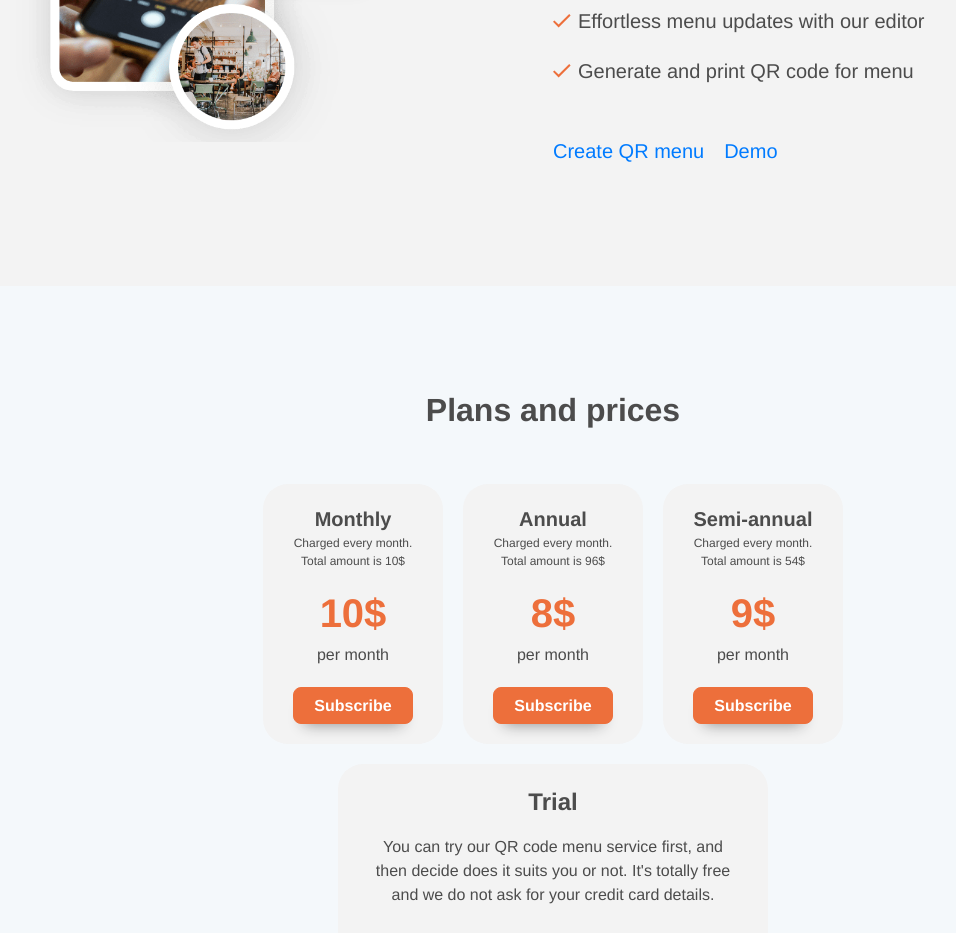
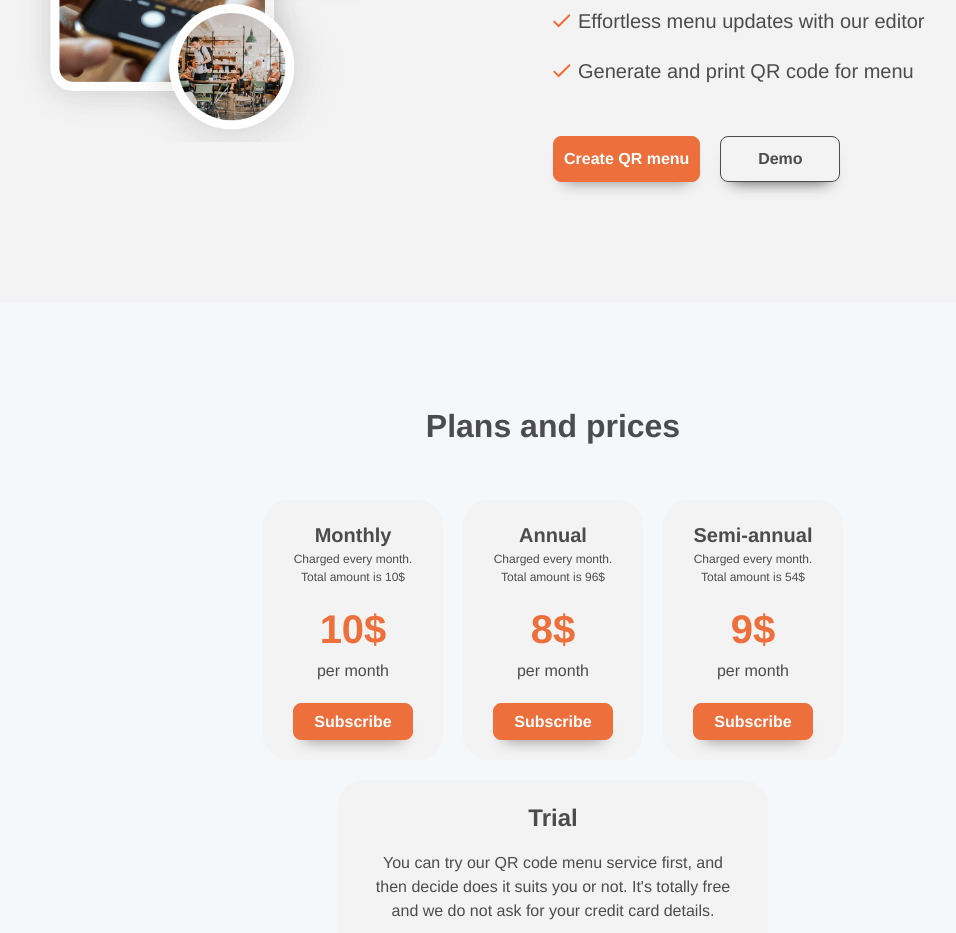
Before and after one commit to SergeyGadzhilov/uimenu, a React (Vite) app in the folder apps/client/: page / in a window 1280 px wide. Shown: the part 1020-1953 px from the top of the page, without its empty margins (87-1043 px from the left). Built offline with nearby package versions, Linux system fonts and the light colour scheme.

Commit message:
Fix buttons

```diff
--- a/apps/client/src/components/Buttons/AccentButton.module.css
+++ /dev/null
@@ -1,18 +0,0 @@
-.button {
-    display: inline-block;
-    color: #FFFFFF;
-    border-radius: 8px;
-    background-color: #ED6F3B;
-    text-align: center;
-    padding: 10px 10px;
-    border: 1px solid #ED6F3B;
-    min-width: 120px;
-    font-weight: 700;
-    font-size: 16px;
-    box-shadow: 0px 11px 15px -11px #868686;
-}
-
-.button:hover {
-    color: #FFFFFF;
-    text-decoration: none;
-}
--- a/apps/client/src/components/Buttons/AccentButton.tsx
+++ /dev/null
@@ -1,14 +0,0 @@
-import { Link } from "react-router-dom";
-import styles from "./AccentButton.module.css"
-
-export default function AccentButton({label="", onPress=null}) {
-    return (
-        <button className={styles.button} onClick={onPress}>{label}</button>
-    );
-};
-
-export function LinkAccentButton({label="", to=""}) {
-    return (
-        <Link className={styles.button} to={to}>{label}</Link>
-    );
-}
--- /dev/null
+++ b/apps/client/src/components/Buttons/buttons.module.css
@@ -0,0 +1,38 @@
+.accent {
+    display: inline-block;
+    color: #FFFFFF;
+    border-radius: 8px;
+    background-color: #ED6F3B;
+    text-align: center;
+    padding: 10px 10px;
+    border: 1px solid #ED6F3B;
+    min-width: 120px;
+    font-weight: 700;
+    font-size: 16px;
+    box-shadow: 0px 11px 15px -11px #868686;
+}
+
+.accent:hover {
+    color: #FFFFFF;
+    text-decoration: none;
+}
+
+
+.button {
+    display: inline-block;
+    color: #4C4C4C;
+    border-radius: 8px;
+    background-color: transparent;
+    text-align: center;
+    padding: 10px 10px;
+    border: 1px solid #4C4C4C;
+    min-width: 120px;
+    font-weight: 700;
+    font-size: 16px;
+    box-shadow: 0px 11px 15px -11px #4C4C4C;
+}
+
+.button:hover {
+    color: #4C4C4C;
+    text-decoration: none;
+}
--- /dev/null
+++ b/apps/client/src/components/Buttons/buttons.tsx
@@ -0,0 +1,20 @@
+import { Link } from "react-router-dom";
+import styles from "./buttons.module.css"
+
+export default function AccentButton({label="", onPress=null}) {
+    return (
+        <button className={styles.accent} onClick={onPress}>{label}</button>
+    );
+};
+
+export function LinkAccentButton({children=null, to=""}) {
+    return (
+        <Link className={styles.accent} to={to}>{children}</Link>
+    );
+}
+
+export function LinkButton({children=null, to=""}) {
+    return (
+        <Link className={styles.button} to={to}>{children}</Link>
+    );
+}
--- a/apps/client/src/components/RCMenuBanner/RCMenuBanner.tsx
+++ b/apps/client/src/components/RCMenuBanner/RCMenuBanner.tsx
@@ -1,5 +1,5 @@
 
-import { LinkAccentButton } from "../Buttons/AccentButton";
+import { LinkAccentButton } from "../Buttons/buttons";
 import styles from "./RCMenuBanner.module.css"
 import RCMenuScanCode from "./RCMenuScanCode";
 
@@ -15,7 +15,7 @@ const RCMenuBanner = () => {
               </div>
             </div>
             <div className={styles.button}>
-                <LinkAccentButton label="Create QR menu" to="/register"/>
+                <LinkAccentButton to="/register">Create QR menu</LinkAccentButton>
             </div>
           </div>
           <div className={styles.gap}></div>
--- a/apps/client/src/components/RCMenuContactForm/Error.tsx
+++ b/apps/client/src/components/RCMenuContactForm/Error.tsx
@@ -1,4 +1,4 @@
-import AccentButton from "../Buttons/AccentButton";
+import AccentButton from "../Buttons/buttons";
 import styles from "./Error.module.css"
 
 export default function Error({show=false, errors=[], onClose=null}) {
--- a/apps/client/src/components/RCMenuContactForm/Success.tsx
+++ b/apps/client/src/components/RCMenuContactForm/Success.tsx
@@ -1,4 +1,4 @@
-import AccentButton from "../Buttons/AccentButton";
+import AccentButton from "../Buttons/buttons";
 import styles from "./Success.module.css"
 
 export default function SuccessPage({show=false, onClose=null}){
--- a/apps/client/src/components/RCMenuEditorSection.tsx
+++ b/apps/client/src/components/RCMenuEditorSection.tsx
@@ -1,4 +1,5 @@
 import { Link } from "react-router-dom";
+import { LinkAccentButton, LinkButton } from "./Buttons/buttons";
 
 const RCMenuEditorSection = () => {
     return (
@@ -20,8 +21,8 @@ const RCMenuEditorSection = () => {
                                     <li>Generate and print QR code for menu</li>
                                 </ul>
                                 <div className="editor__buttons">
-                                    <Link className="button_accent" to="/register">Create QR menu</Link>
-                                    <Link className="button" to="/demo">Demo</Link>
+                                    <LinkAccentButton to="/register">Create QR menu</LinkAccentButton>
+                                    <LinkButton to="/demo">Demo</LinkButton>
                                 </div>
                             </div>
                         </div>
```
